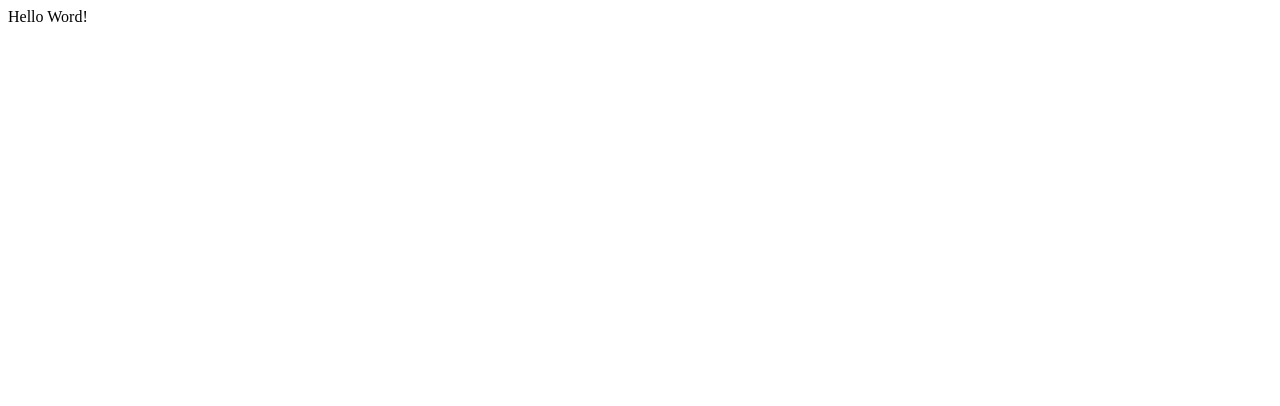
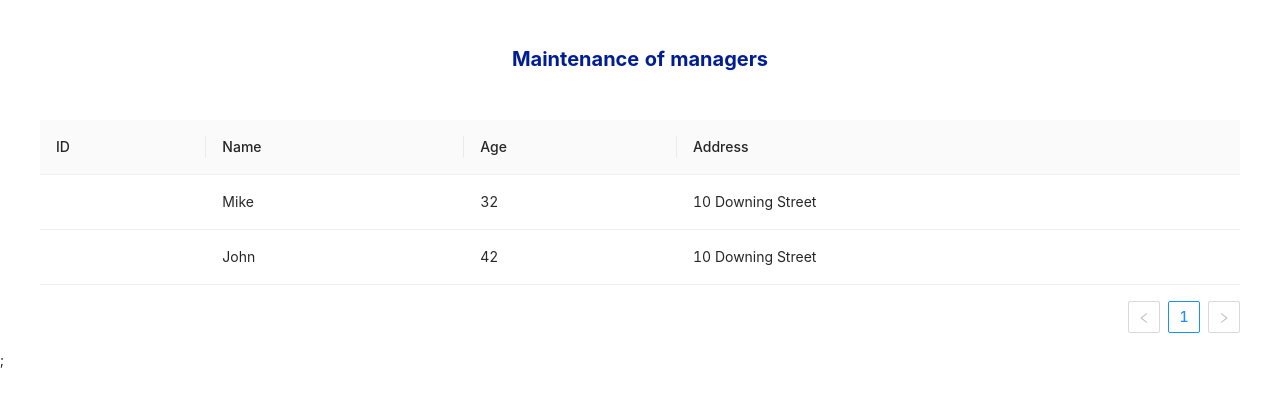
Before and after one commit to Edgard007/Cliente-Gestores, a React (Create React App) app: page / in a window 1280 px wide. Shown: the top 406 px of the page. Built offline with nearby package versions, Linux system fonts and the light colour scheme.

Commit message:
🚀 Add table and styles

```diff
--- a/public/index.html
+++ b/public/index.html
@@ -24,6 +24,7 @@
       work correctly both with client-side routing and a non-root public URL.
       Learn how to configure a non-root public URL by running `npm run build`.
     -->
+    <link rel="stylesheet" href="style.css">
     <title>Managers Web App</title>
   </head>
   <body>
--- /dev/null
+++ b/public/style.css
@@ -0,0 +1,5 @@
+* {
+    margin: 0;
+    padding: 0;
+    background-color: #fff;
+}
--- a/src/App.tsx
+++ b/src/App.tsx
@@ -1,9 +1,77 @@
+import styled from 'styled-components'
+import {Table} from "antd";
+
 const App = () => {
+  const dataSource = [
+    {
+      key: '1',
+      name: 'Mike',
+      age: 32,
+      address: '10 Downing Street',
+    },
+    {
+      key: '2',
+      name: 'John',
+      age: 42,
+      address: '10 Downing Street',
+    },
+  ];
+
+  const columns = [
+    {
+      title: 'ID',
+      dataIndex: 'id',
+      key: 'id',
+    },
+    {
+      title: 'Name',
+      dataIndex: 'name',
+      key: 'name',
+    },
+    {
+      title: 'Age',
+      dataIndex: 'age',
+      key: 'age',
+    },
+    {
+      title: 'Address',
+      dataIndex: 'address',
+      key: 'address',
+    },
+  ];
 
   return (
-    <div>
-      Hello Word!
-    </div>
+    <Wrapper>
+      <div className="containerTitule">
+        <span className="titule">Maintenance of managers</span>
+      </div>
+
+    <Table dataSource={dataSource} columns={columns} />;
+    </Wrapper>
   )
 }
+
+const Wrapper = styled.div`
+  width: 100%;
+  height: 100vh;
+
+  .containerTitule {
+    width: 100%;
+    display: flex;
+    justify-content: center;
+    align-items: center;
+    height: 15%;
+  }
+
+  .titule {
+    color: #001e94;
+    font-size: 20px;
+    font-weight: bold;
+  }
+
+  .ant-table-wrapper {
+    padding-left: 40px;
+    padding-right: 40px;
+  }
+`;
 export default App;
--- a/src/index.tsx
+++ b/src/index.tsx
@@ -1,6 +1,7 @@
 import React from "react";
 import ReactDOM from "react-dom";
 import App from "./App";
+import 'antd/dist/antd.css';
 
 ReactDOM.render(
   <React.StrictMode>
```
Also changed, not shown: package.json (+11 -0 lines), 1 other file (tests, documents, lock files or other folders).
